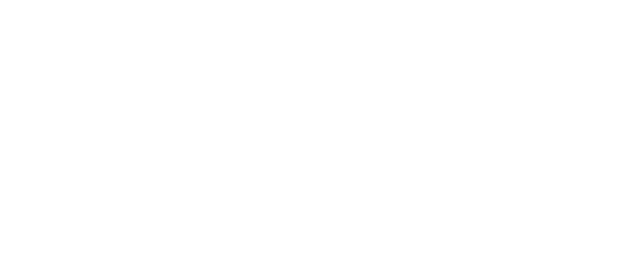
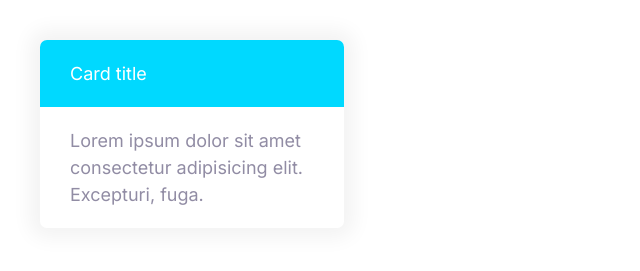
Before and after one commit to hilary5/Moshify, a plain HTML site: page index.html in a window 1280 px wide. Shown: the whole page, without its empty margins (0-640 px from the left). Drawn offline with Linux system fonts and the light colour scheme.

Commit message:
defined card

```diff
--- a/css/styles.css
+++ b/css/styles.css
@@ -265,3 +265,25 @@ a {
         font-size: 1.5rem;
     }
 }
+
+/* Cards */
+.card {
+    border-radius: 7px;
+    box-shadow: 0 0 20px 10px #f3f3f3;
+    overflow: hidden;
+}
+
+.card__header, .card__body {
+    padding: 2rem 3rem;
+}
+
+.card--primary .card__header{
+    background: var(--color-primary);
+    color: #fff;
+
+}
+
+.card--secondary .card__header{
+    background: var(--color-secondary);
+    color: #fff;
+}
--- a/index.html
+++ b/index.html
@@ -14,5 +14,15 @@
     <link rel="stylesheet" href="css/normalize.css" />
     <link rel="stylesheet" href="css/styles.css" />
   </head>
-  <body></body>
+  <body>
+    <div style="width: 30%; padding: 4rem">
+      <div class="card card--secondary">
+        <header class="card__header">Card title</header>
+        <div class="card__body">
+          Lorem ipsum dolor sit amet consectetur adipisicing elit. Excepturi,
+          fuga.
+        </div>
+      </div>
+    </div>
+  </body>
 </html>
```
Also changed, not shown: components/card.html (added, +6 -0 lines).
